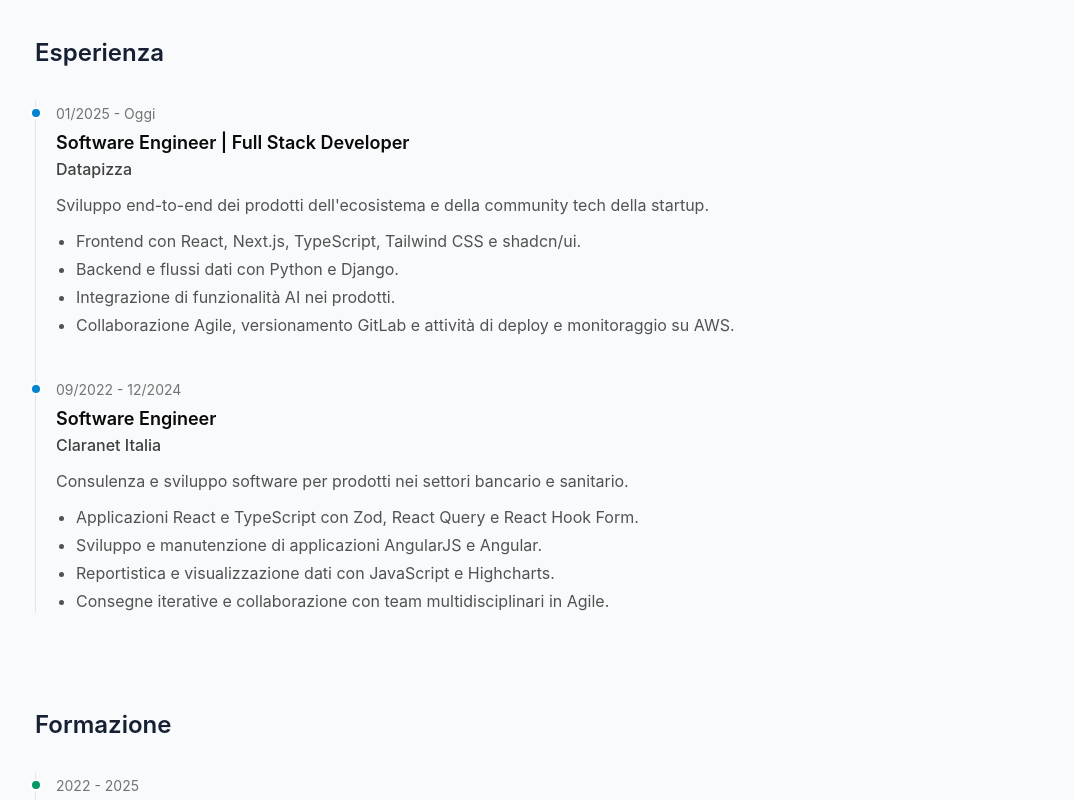
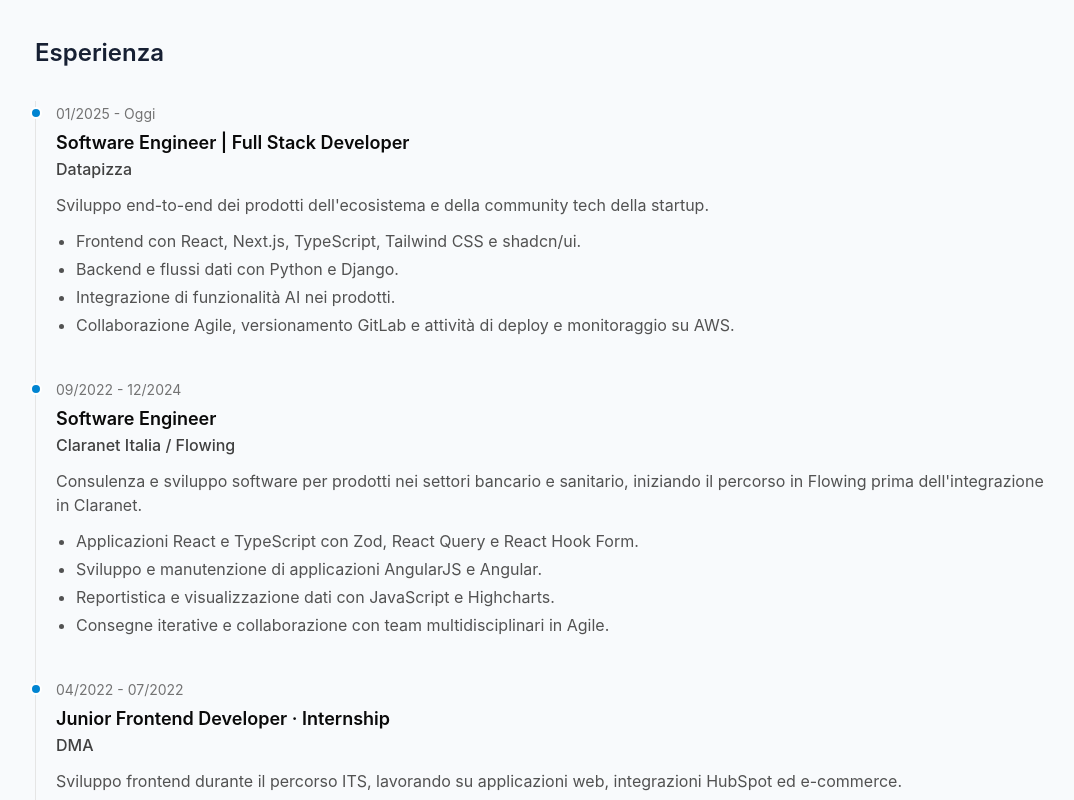
Before and after one commit to FrancescoSanti96/portfolioBlog, a Next.js app: page / in a window 1280 px wide. Shown: the part 2000-2800 px from the top of the page, without its empty margins (93-1167 px from the left). Built offline with nearby package versions, Linux system fonts and the light colour scheme; no server answers.

Commit message:
content: restore complete professional experience

```diff
--- a/app/data/profile.ts
+++ b/app/data/profile.ts
@@ -3,7 +3,7 @@
   role: "Software Engineer e Full Stack Developer",
   currentCompany: "Datapizza",
   summary:
-    "Progetto e sviluppo prodotti digitali end-to-end, dal frontend ai servizi backend, con particolare attenzione a esperienza utente, qualità del codice e integrazione di funzionalità AI.",
+    "Software Engineer e Full Stack Developer con esperienza in startup, consulenza, prodotti enterprise e contesti tecnici. Progetto e sviluppo prodotti digitali end-to-end, dal prototipo alla produzione.",
   email: "francescosanti123@gmail.com",
   links: {
     github: "https://github.com/FrancescoSanti96",
@@ -35,15 +35,49 @@
   },
   {
     title: "Software Engineer",
-    organization: "Claranet Italia",
+    organization: "Claranet Italia / Flowing",
     period: "09/2022 - 12/2024",
     summary:
-      "Consulenza e sviluppo software per prodotti nei settori bancario e sanitario.",
+      "Consulenza e sviluppo software per prodotti nei settori bancario e sanitario, iniziando il percorso in Flowing prima dell'integrazione in Claranet.",
     highlights: [
       "Applicazioni React e TypeScript con Zod, React Query e React Hook Form.",
       "Sviluppo e manutenzione di applicazioni AngularJS e Angular.",
       "Reportistica e visualizzazione dati con JavaScript e Highcharts.",
       "Consegne iterative e collaborazione con team multidisciplinari in Agile.",
+    ],
+  },
+  {
+    title: "Junior Frontend Developer · Internship",
+    organization: "DMA",
+    period: "04/2022 - 07/2022",
+    summary:
+      "Sviluppo frontend durante il percorso ITS, lavorando su applicazioni web, integrazioni HubSpot ed e-commerce.",
+    highlights: [
+      "Web app React e Redux Toolkit per gestione punti, scansione QR e premi.",
+      "Sviluppo con TypeScript, JavaScript, Hugo, Bootstrap e Tailwind CSS.",
+    ],
+  },
+  {
+    title: "Junior Software Developer · Internship",
+    organization: "Inception",
+    period: "05/2021 - 08/2021",
+    summary:
+      "Sviluppo di una piattaforma per la gestione di siti digitalizzati tramite rilievi BIM e approccio semantico.",
+    highlights: [
+      "Frontend Angular e Bootstrap.",
+      "Backend .NET 5 e modellazione dati con tecnologie Semantic Web.",
+    ],
+  },
+  {
+    title: "IT Specialist",
+    organization: "Tosti",
+    period: "2016 - 2020",
+    summary:
+      "Gestione dell'infrastruttura informatica aziendale, supporto interno e automazione delle attività operative.",
+    highlights: [
+      "Installazione, manutenzione e protezione dei sistemi informatici.",
+      "Supporto hardware e software, reti e configurazioni aziendali.",
+      "Automazioni Bash, procedure e documentazione tecnica.",
     ],
   },
 ];
```
